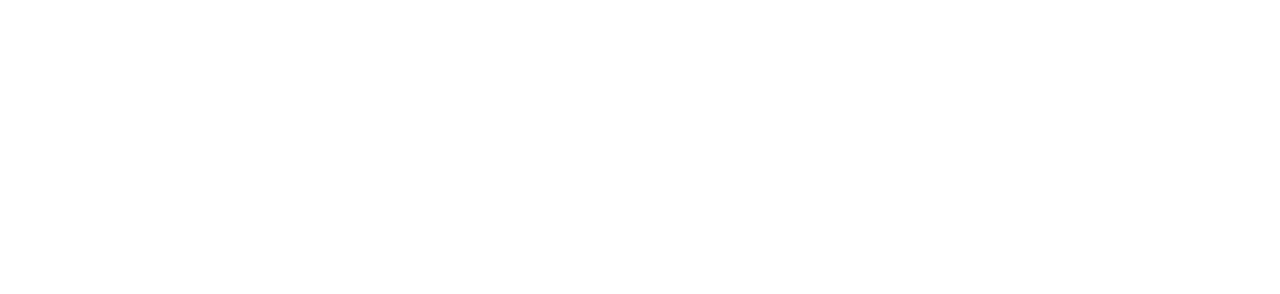
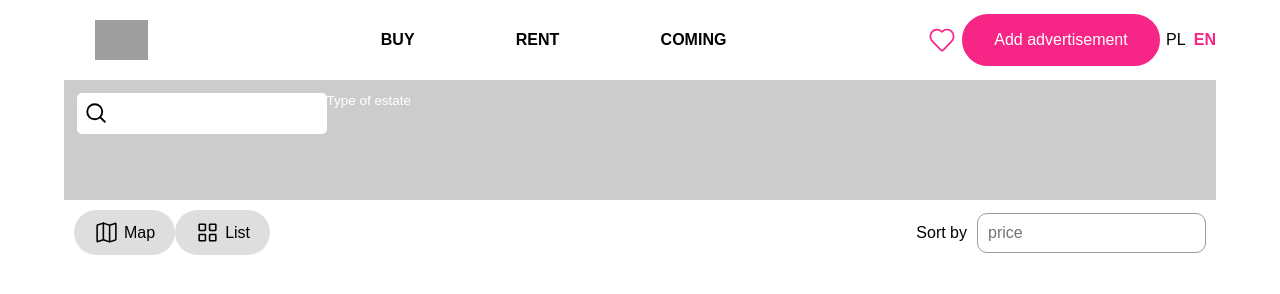
Before and after one commit to Africademy/estate-search-engine, a Gatsby site: page /results/map in a window 1280 px wide. Before the commit this address had no page. Built offline with nearby package versions, Linux system fonts and the light colour scheme; Gatsby itself is replaced by a stand-in of ours; grey boxes are pictures that could not be loaded.

Commit message:
rwd, usability and features

```diff
--- /dev/null
+++ b/src/components/displayType/displayType.jsx
@@ -0,0 +1,28 @@
+import React, { useState, useEffect } from "react"
+import { navigate } from "gatsby"
+import { DisplayWrapper, ShowOnMap, ShowList } from "./displayType.styled"
+import Map from "../icons/map"
+import ViewGrid from "../icons/grid"
+
+const DisplayType = () => {
+  const [path, setPath] = useState(null)
+  useEffect(() => {
+    if (window !== undefined) {
+      console.log(window.location.pathname.includes("map"))
+    }
+  }, [])
+  return (
+    <DisplayWrapper>
+      <ShowOnMap onClick={() => navigate("/results/map")}>
+        <Map color={"#000"} height={"25px"} />
+        Map
+      </ShowOnMap>
+      <ShowList onClick={() => navigate("/results")}>
+        <ViewGrid height={"25px"} color={"#000"} />
+        List
+      </ShowList>
+    </DisplayWrapper>
+  )
+}
+
+export default DisplayType
--- /dev/null
+++ b/src/components/displayType/displayType.styled.js
@@ -0,0 +1,29 @@
+import styled from "styled-components"
+import { colors } from "../../theme"
+
+export const DisplayWrapper = styled.section`
+  width: 10vw;
+  height: 100%;
+  display: flex;
+  justify-content: space-between;
+`
+export const ShowOnMap = styled.button`
+  font-size: 1em;
+  border: none;
+  background-color: #dedede;
+  display: flex;
+  align-items: center;
+  -webkit-align-items: center;
+  cursor: pointer;
+  position: relative;
+  padding: 10px 20px 10px;
+  border-radius: 50px;
+
+  svg {
+    margin: 0 5px 0 0;
+  }
+  &:focus {
+    outline: none;
+  }
+`
+export const ShowList = styled(ShowOnMap)``
--- a/src/components/header/header.jsx
+++ b/src/components/header/header.jsx
@@ -10,7 +10,8 @@ import {
   FavouritesIcon,
   AddAdvertBtn,
   SwitchLanguage,
-  Language,
+  Polish,
+  English,
 } from "./header.styled"
 import Heart from "../icons/favourites"
 import Burger from "../burger/burger"
@@ -70,8 +71,32 @@ const Header = () => {
           {lang ? "Add advertisement" : "Dodaj ogłoszenie"}
         </AddAdvertBtn>
         <SwitchLanguage>
-          <Language onClick={() => dispatch(switchLanguage())}>PL</Language>
-          <Language>EN</Language>
+          {lang ? (
+            <Polish lang={lang} onClick={() => dispatch(switchLanguage())}>
+              PL
+            </Polish>
+          ) : (
+            <Polish
+              disabled="disabled"
+              lang={lang}
+              onClick={() => dispatch(switchLanguage())}
+            >
+              PL
+            </Polish>
+          )}
+          {lang ? (
+            <English
+              disabled="disabled"
+              lang={lang}
+              onClick={() => dispatch(switchLanguage())}
+            >
+              EN
+            </English>
+          ) : (
+            <English lang={lang} onClick={() => dispatch(switchLanguage())}>
+              EN
+            </English>
+          )}
         </SwitchLanguage>
       </Interaction>
     </HeaderWrapper>
--- a/src/components/header/header.styled.js
+++ b/src/components/header/header.styled.js
@@ -203,9 +203,36 @@ export const AddAdvertBtn = styled.button`
 `
 export const SwitchLanguage = styled.div`
   height: 100%;
-  width: auto;
+  width: 50px;
   display: flex;
   align-items: center;
   -webkit-align-items: center;
+  justify-content: space-between;
+  -webkit-justify-content: space-between;
 `
-export const Language = styled.button``
+export const Polish = styled.button`
+  font-size: 1em;
+  border: none;
+  background: none;
+  cursor: pointer;
+  ${props => {
+    if (!props.lang) return `color: ${colors.pink}; font-weight: 600;`
+  }}
+
+  &:focus {
+    outline: none;
+  }
+`
+export const English = styled.button`
+  font-size: 1em;
+  border: none;
+  background: none;
+  cursor: pointer;
+  ${props => {
+    if (props.lang) return `color: ${colors.pink}; font-weight: 600;`
+  }}
+
+  &:focus {
+    outline: none;
+  }
+`
--- a/src/components/homeOffers/header/homeOffersHeader.jsx
+++ b/src/components/homeOffers/header/homeOffersHeader.jsx
@@ -10,11 +10,13 @@ import {
   SmallRect,
   Line,
 } from "./homeOffersHeader.styled"
+import { useSelector } from "react-redux"
 
 const HomeOffersHeader = ({ handleToggle, isDetailed }) => {
+  const lang = useSelector(state => state.SwitchLanguage)
   return (
     <Wrapper>
-      <Title>Newest</Title>
+      <Title>{lang ? "Newest" : "Najnowsze"}</Title>
       <SwitchDisplayStyle>
         {isDetailed ? (
           <MostImportant isDetailed={isDetailed} onClick={() => handleToggle()}>
--- /dev/null
+++ b/src/components/icons/grid.jsx
@@ -0,0 +1,32 @@
+import React from "react"
+
+const ViewGrid = ({ height, color }) => {
+  return (
+    <svg height={height} viewBox="0 0 24 24" xmlns="http://www.w3.org/2000/svg">
+      <g fill="none">
+        <path
+          d="M14 19.4v-4.8a.6.6 0 0 1 .6-.6h4.8a.6.6 0 0 1 .6.6v4.8a.6.6 0 0 1-.6.6h-4.8a.6.6 0 0 1-.6-.6z"
+          stroke={color}
+          strokeWidth="1.5"
+        />
+        <path
+          d="M4 19.4v-4.8a.6.6 0 0 1 .6-.6h4.8a.6.6 0 0 1 .6.6v4.8a.6.6 0 0 1-.6.6H4.6a.6.6 0 0 1-.6-.6z"
+          stroke={color}
+          strokeWidth="1.5"
+        />
+        <path
+          d="M14 9.4V4.6a.6.6 0 0 1 .6-.6h4.8a.6.6 0 0 1 .6.6v4.8a.6.6 0 0 1-.6.6h-4.8a.6.6 0 0 1-.6-.6z"
+          stroke={color}
+          strokeWidth="1.5"
+        />
+        <path
+          d="M4 9.4V4.6a.6.6 0 0 1 .6-.6h4.8a.6.6 0 0 1 .6.6v4.8a.6.6 0 0 1-.6.6H4.6a.6.6 0 0 1-.6-.6z"
+          stroke={color}
+          strokeWidth="1.5"
+        />
+      </g>
+    </svg>
+  )
+}
+
+export default ViewGrid
--- /dev/null
+++ b/src/components/icons/map.jsx
@@ -0,0 +1,18 @@
+import React from "react"
+
+const Map = ({ height, color }) => {
+  return (
+    <svg height={height} viewBox="0 0 24 24" xmlns="http://www.w3.org/2000/svg">
+      <g fill="none">
+        <path
+          d="M9 19l-5.21 1.737a.6.6 0 0 1-.79-.57V5.433a.6.6 0 0 1 .41-.569L9 3m0 16l6 2m-6-2V3m6 18l5.59-1.863a.6.6 0 0 0 .41-.57V3.832a.6.6 0 0 0-.79-.569L15 5m0 16V5m0 0L9 3"
+          stroke={color}
+          strokeLinecap="round"
+          strokeWidth="1.5"
+        />
+      </g>
+    </svg>
+  )
+}
+
+export default Map
--- a/src/components/search/search.jsx
+++ b/src/components/search/search.jsx
@@ -195,7 +195,7 @@ class Search extends Component {
           <Filters>
             <BasicFilter
               chooseType={this.state.chooseType}
-              title={"Type of estate"}
+              title={lang ? "Type of estate" : "Typ budynku"}
               array={types}
               insert={this.insertAttributes}
               insertMinRoom={this.insertValue}
@@ -207,7 +207,7 @@ class Search extends Component {
             />
             <BasicFilter
               chooseType={this.state.choosePayment}
-              title={"Rent or buy?"}
+              title={lang ? "Rent or buy?" : "Wynajem czy zakup?"}
               array={transaction}
               insert={this.insertAttributes}
               handleToggle={this.handleTransaction}
@@ -218,7 +218,7 @@ class Search extends Component {
             <BasicFilter
               chooseType={this.state.price}
               array={null}
-              title={"Price"}
+              title={lang ? "Price" : "Cena"}
               handleToggle={this.handlePrice}
               toggleState={this.state.togglePrice}
               applyPrice={this.applyPrice}
--- a/src/components/sorting/sorting.jsx
+++ b/src/components/sorting/sorting.jsx
@@ -7,6 +7,7 @@ import {
   SortDropdown,
   Item,
 } from "./sorting.styled"
+import DisplayType from "../displayType/displayType"
 
 const Sorting = () => {
   const [sorting] = useState([
@@ -15,6 +16,7 @@ const Sorting = () => {
   ])
   return (
     <SortingWrapper>
+      <DisplayType />
       <SortContainer>
         <Label>Sort by</Label>
         <SortInput readOnly placeholder="price" />
--- a/src/components/sorting/sorting.styled.js
+++ b/src/components/sorting/sorting.styled.js
@@ -8,7 +8,8 @@ export const SortingWrapper = styled.section`
   display: flex;
   align-items: center;
   -webkit-align-items: center;
-  justify-content: flex-end;
+  justify-content: space-between;
+  -webkit-justify-content: space-between;
   padding: 10px;
 `
 export const SortContainer = styled.div`
--- /dev/null
+++ b/src/pages/results/map.js
@@ -0,0 +1,18 @@
+import React from "react"
+import Layout from "../../components/layout"
+import Filters from "../../components/filters/filters"
+import Sorting from "../../components/sorting/sorting"
+import { Container } from "../../components/results/searchResults.styled"
+
+const MapView = () => {
+  return (
+    <Layout>
+      <Container>
+        <Filters />
+        <Sorting />
+      </Container>
+    </Layout>
+  )
+}
+
+export default MapView
```
Also changed, not shown: src/components/form/basics/basics.jsx (+13 -7 lines), src/components/form/images/images.jsx (+6 -2 lines), src/pages/advertisement.js (+21 -6 lines).
